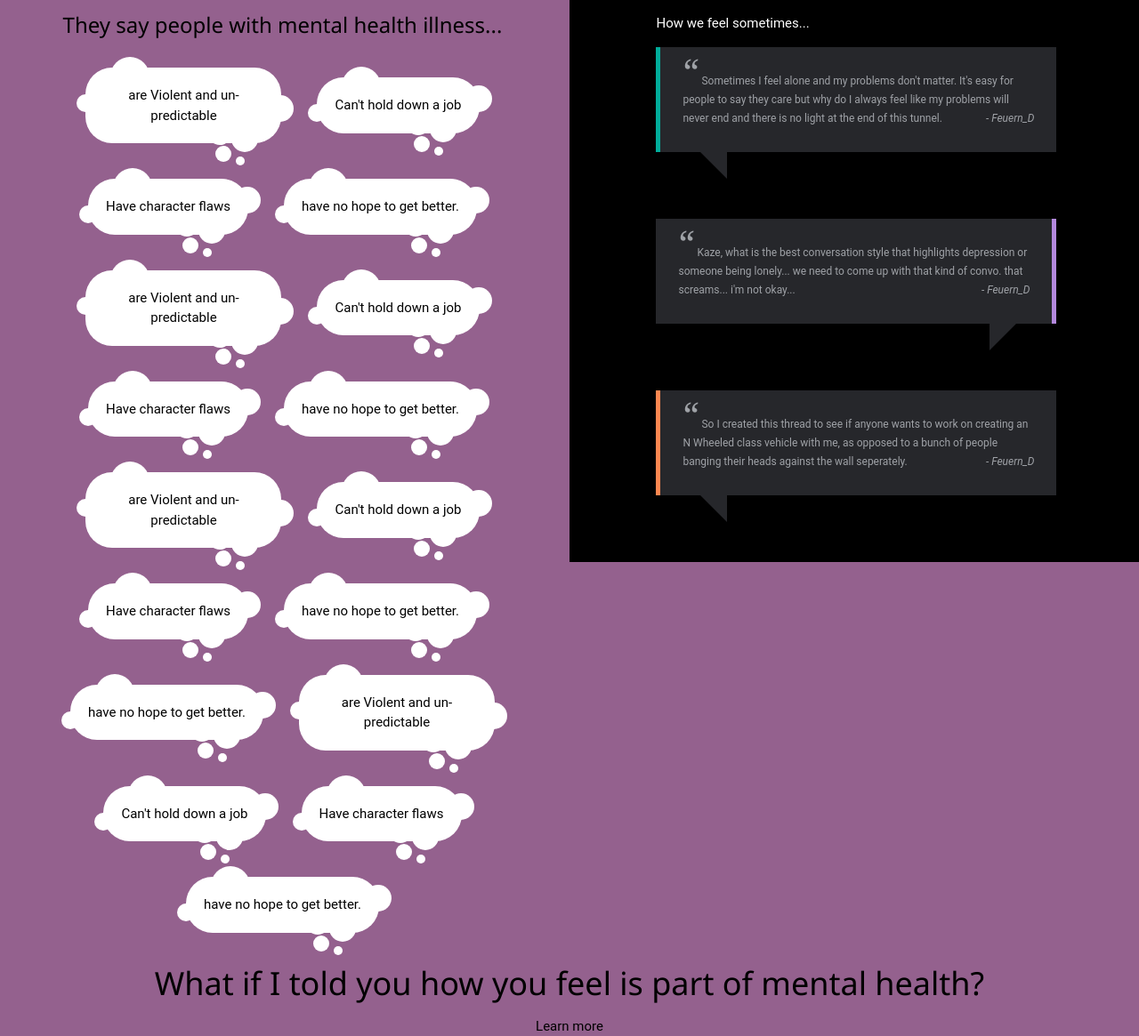
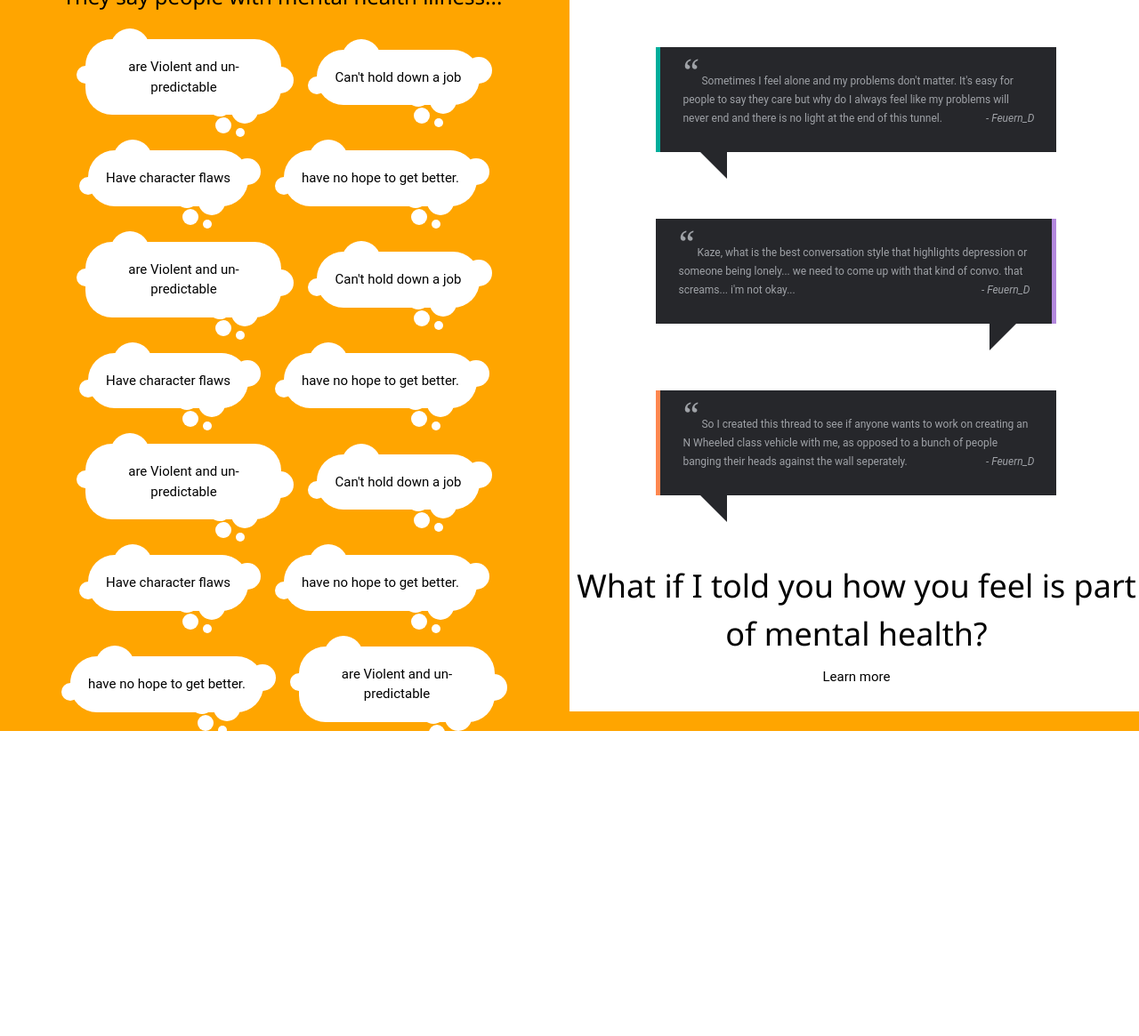
Before and after one commit to software-for-change/mental-health, a PHP site: page / in a window 1280 px wide. Shown: the whole page at 89% size. After the commit the page ends 822 px from the top, so only its background shows below. Run offline with PHP 8.4, Linux system fonts and the light colour scheme; some libraries are stand-ins or nearby versions.

Commit message:
modified the index page design

```diff
--- a/index.html
+++ b/index.html
@@ -4,19 +4,15 @@
 <meta charset="UTF-8">
 <meta name="viewport" content="width=device-width, initial-scale=1">
 <link rel="stylesheet" href="https://www.w3schools.com/w3css/4/w3.css">
-<link rel="stylesheet" href="https://fonts.googleapis.com/css?family=Raleway">
 <link href="https://fonts.googleapis.com/css2?family=IBM+Plex+Serif:ital,wght@0,100;0,200;0,300;0,400;0,500;0,600;0,700;1,100;1,200;1,300;1,400;1,500;1,600&display=swap" rel="stylesheet">
 <link rel="stylesheet" href="style.css">
-<link href="https://fonts.googleapis.com/css?family=Open+Sans:300i,400" rel="stylesheet">
 
-<script src="jquery-3.5.1.min.js"></script>
-
-<body>
-    <div class="bgimg w3-display-container w3-animate-opacity w3-text-black">
+<body class="index-body">
+    <div class="bgimg">
         <div class="row">
             <div class="w3-half mental-qtns">
                 <h3 class="text-center">They say people with mental health illness...</h3>
-                <br>
+
                 <div class="thought">are Violent and un-predictable</div>
                 <div class="thought">Can't hold down a job</div>
                 <div class="thought">Have character flaws</div>
@@ -31,9 +27,6 @@
                 <div class="thought no-mobile">have no hope to get better.</div>
                 <div class="thought no-mobile">have no hope to get better.</div>
                 <div class="thought no-mobile">are Violent and un-predictable</div>
-                <div class="thought no-mobile">Can't hold down a job</div>
-                <div class="thought no-mobile">Have character flaws</div>
-                <div class="thought no-mobile">have no hope to get better.</div>
 
             </div>
 
@@ -61,11 +54,6 @@
 
 
                 </div>
-
-            </div>
-
-        </div>
-
                 <div class="w3-center w3-theme-white">
                     <h1>What if I told you how you feel is part of mental health?</h1>
 
@@ -83,6 +71,12 @@
                 </div>
 
 
+            </div>
+
+        </div>
+
+
+
 
         <!-- citation: https://www.mentalhealth.gov/basics/mental-health-myths-facts -->
 
--- a/style.css
+++ b/style.css
@@ -12,7 +12,7 @@
 body {
     font-family: 'Roboto', sans-serif;
     margin: 0;
-    background-color: var(--grape);
+    background-color: var(--shadeofwhite);
     -webkit-text-size-adjust: 100%;
 }
 
@@ -382,10 +382,11 @@ html {
 }
 
 .bgimg {
-    /* background-image: url('road.jpg'); */
     min-height: 100%;
-    background-position: center;
-    background-size: cover;
+}
+
+.index-body {
+    background-color: orange;
 }
 
 
@@ -398,6 +399,7 @@ html {
     margin: 0;
     align-items: center;
     align-content: center;
+    height: 100vh;
 }
 
 .thought {
@@ -445,8 +447,8 @@ html {
 /* chat side  */
 
 .chat-box {
-    /* margin-top: 5%; */
-    background-color: black;
+    height: 100vh;
+    background-color: white;
 }
 
 .cf {
@@ -899,6 +901,9 @@ body .wrapper .speechbubble .username:before {
     .no-mobile {
         display: none;
     }
+    .mental-qtns {
+        height: 100%;
+    }
     /* ********** about page and recommend page ***************** */
     .about-card,
     .recommend-card {
```
Lines whose indentation alone changed are shown as unchanged.
